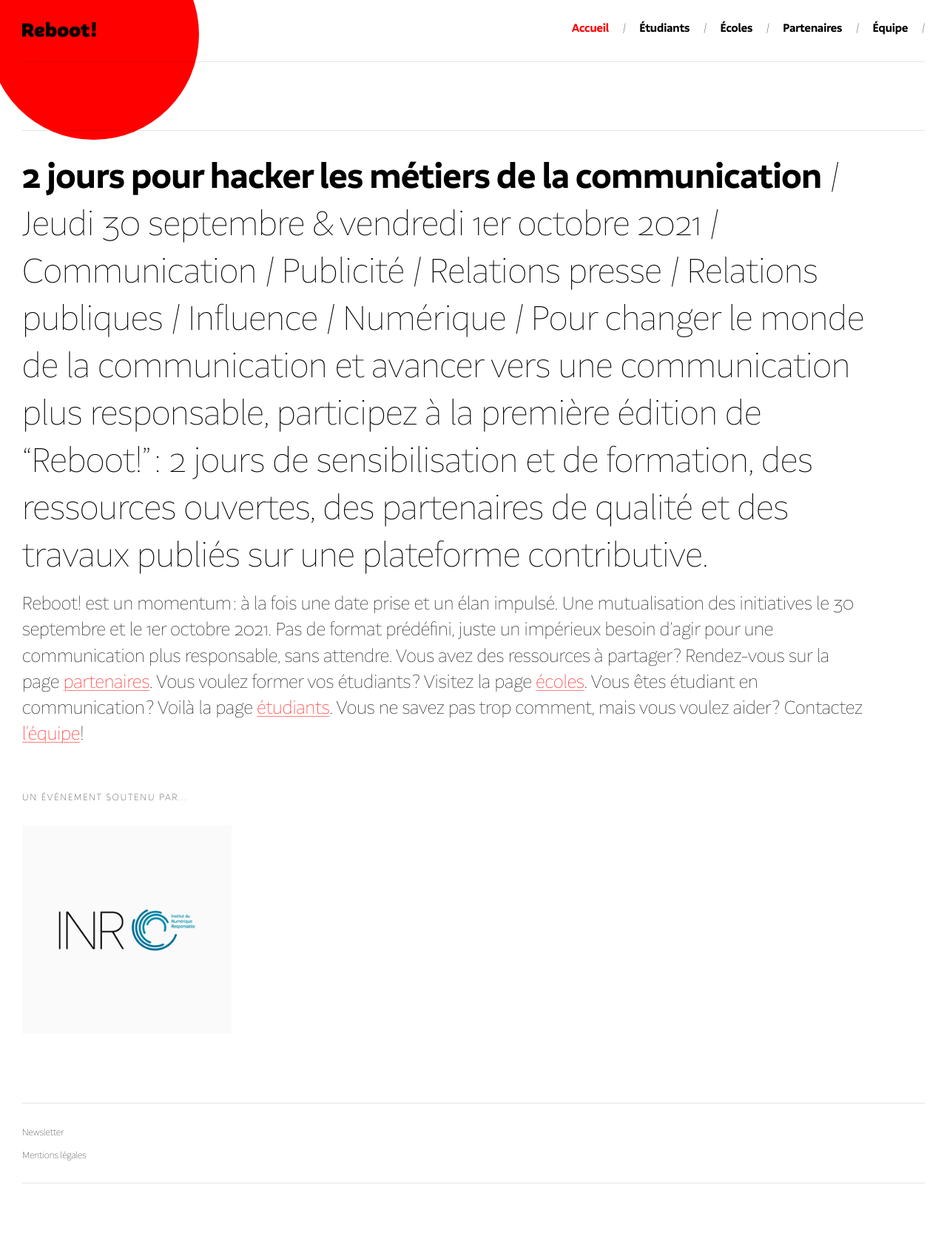
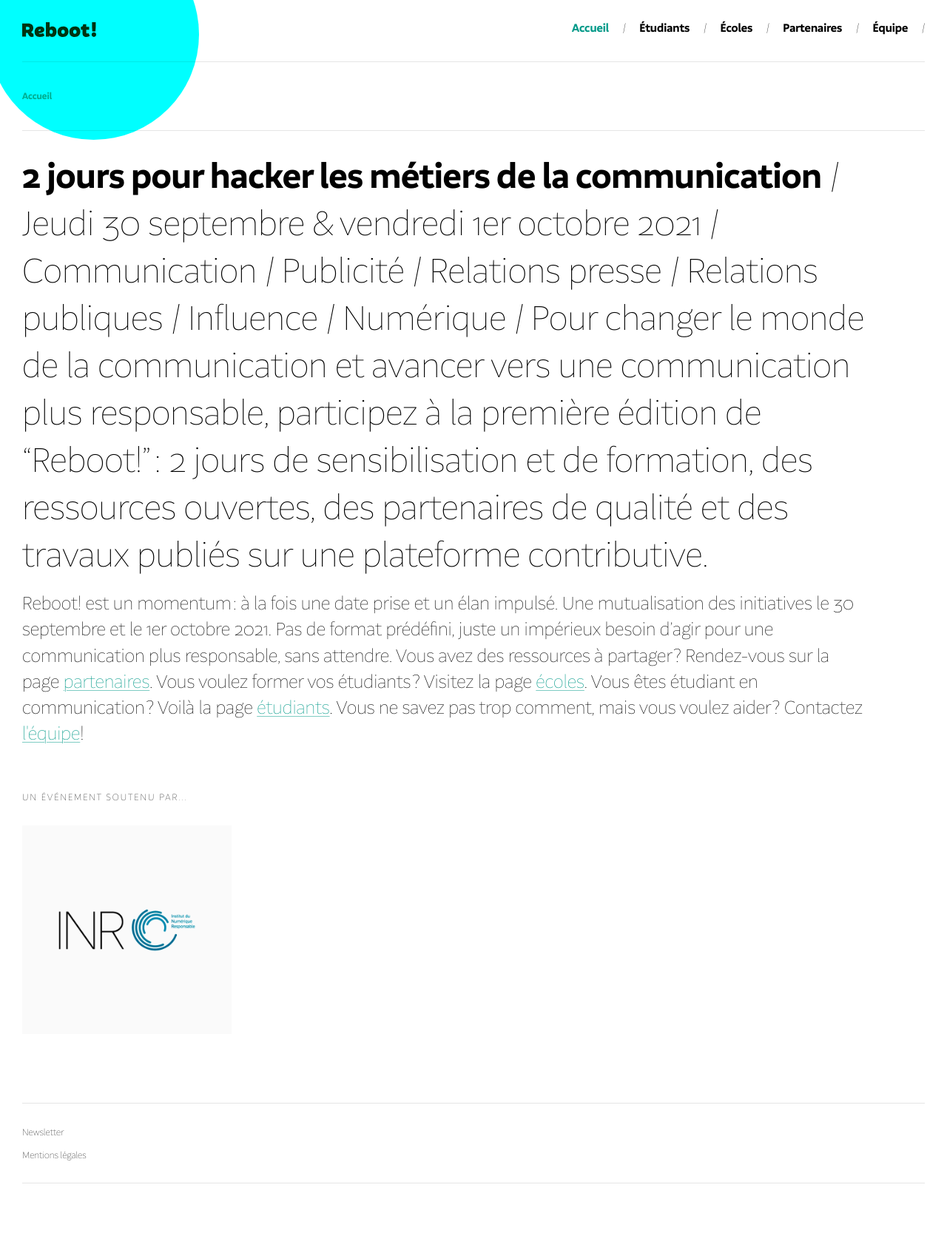
Before and after one commit to noesya/reboot, a Jekyll site: the page built from pages/index.html, in a window 1280 px wide. Shown: the whole page at 74% size. Built offline with Jekyll 4.4.1, drawn with Linux system fonts in a browser that asks for light colours.

Commit message:
blue green

```diff
--- a/_sass/_cursor.sass
+++ b/_sass/_cursor.sass
@@ -11,7 +11,7 @@
     background: $color
     border-radius: 50%
     position: absolute
-    mix-blend-mode: multiply
+    mix-blend-mode: hard-light
     pointer-events: none
 .page-
   cursor: none
--- a/_sass/_layout.sass
+++ b/_sass/_layout.sass
@@ -1,7 +1,3 @@
-$color: #FF0000
-$width: 1140px
-$transparent_grey: rgba(125, 125, 125, 0.2)
-
 html
   background: white
   @media (prefers-color-scheme: dark)
--- a/_sass/main.sass
+++ b/_sass/main.sass
@@ -1,3 +1,7 @@
+$color: #009988
+$width: 1140px
+$transparent_grey: rgba(125, 125, 125, 0.2)
+
 @import "reset"
 @import "fonts"
 @import "layout"
```
